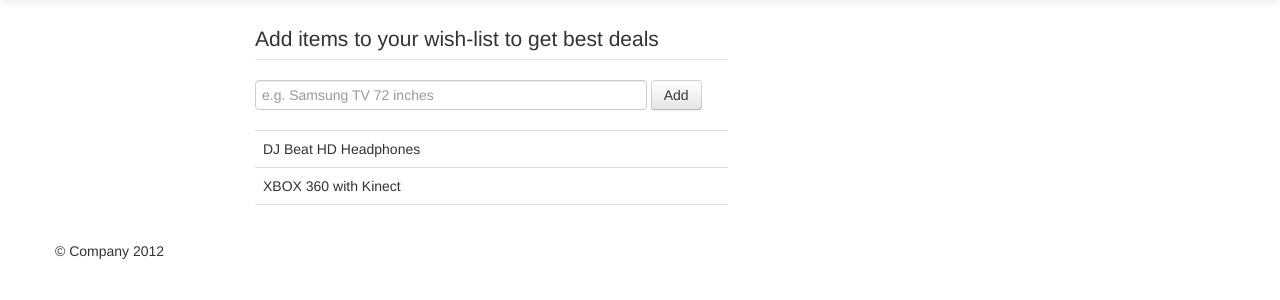
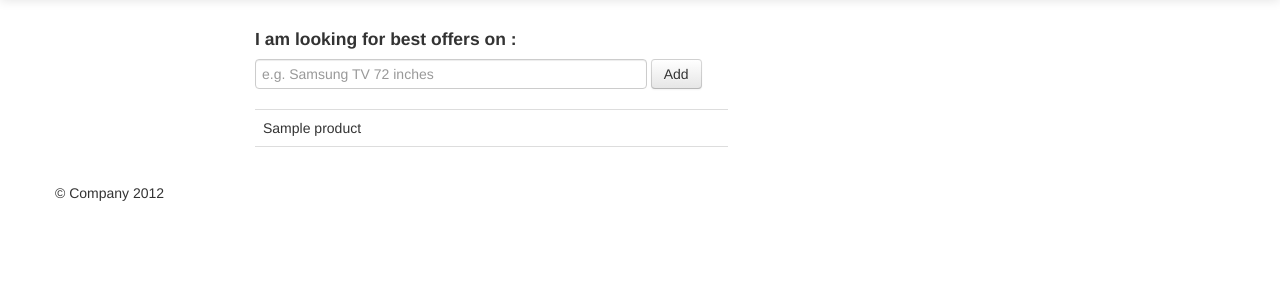
Before and after one commit to iamfaisalkhan/dealhunt, a CodeIgniter app: page /bbY/index.php/user/index in a window 1280 px wide. Shown: the part 41-341 px from the top of the page. Run offline with CodeIgniter, Linux system fonts and the light colour scheme; tables that the repository leaves empty hold one stand-in row (values such as "Sample post"); some libraries are stand-ins or nearby versions.

Commit message:
Save the list data to the database on form submit.

```diff
--- a/bbY/application/controllers/user.php
+++ b/bbY/application/controllers/user.php
@@ -2,18 +2,39 @@
 
 class User extends CI_Controller {
 
+   function __construct()
+   {
+      parent::__construct();
+
+      // For calling function like base_url
+      $this->load->helper('url');
+      $this->load->model('Products_model');
+   }
+
    public function index()
    {
-      $this->load->helper("url");
 
       $this->load->view("templates/header");
 
-      $this->load->view("user/user_view");
+      $products = $this->Products_model->get();
+      $data['products'] = $products;
 
-      $this->load->view("templates/footer");
+      // Load the associate view.
+      $this->load->view("user/user_view", $data);
+
+      // Load the footer
+      $this->load->view("templates/footer", $data);
    }
 
 
+   public function add()
+   {
+      if ($this->input->post('item') != FALSE)
+      {
+         $this->Products_model->add($this->input->post('item'));
+      }
+
+      redirect("/user/index");
+
+   }
 }
-
-?>
--- a/bbY/application/models/products_model.php
+++ b/bbY/application/models/products_model.php
@@ -7,7 +7,7 @@ class Products_model extends CI_Model
    {
       parent::__construct();
       $this->load->database();
-      $tablename = "products";
+      $this->tablename = "products";
    }
 
    /**
@@ -16,35 +16,35 @@ class Products_model extends CI_Model
     */
    public function add($name)
    {
-
+      $data = array('name' => $name);
+      $this->db->insert($this->tablename, $data);
    }
 
    /**
     *
-    * @param unknown $id
+    * @param $id if supplied, the method will only return that specific item.
+    * @poaram $by_recnet If TRUE order results by most recent item
     */
-   public function get($id = FALSE)
+   public function get($id = FALSE, $by_recent = TRUE)
    {
       $result = array();
 
       // Select everything
       if ($id == FALSE)
       {
-         $query = $this->db->select($tablename);
-         foreach ($query->result() as $row)
-         {
-            print $row->name;
-            print "<br>";
-         }
+         if ($by_recent == TRUE)
+            $this->db->order_by("id", "desc");
 
-         return;
+         $query = $this->db->get($this->tablename);
+
+         return $query->result();
       }
 
       // Select where id=$id
       $idnum = intval($id);
       if ($idnum <= 0) return FALSE;
 
-      $result = $this->db->get_where($tablename, array('id' => $id));
+      $result = $this->db->get_where($this->$tablename, array('id' => $id));
 
    }
 
--- a/bbY/application/views/user/user_view.php
+++ b/bbY/application/views/user/user_view.php
@@ -9,18 +9,29 @@
 
        <!--  Body  -->
        <div class="span6">
-          <form class="form-inline">
+          <h4> I am looking for best offers on : </h4>
+          <form class="form-inline" action="<?php echo base_url();?>/index.php/user/add" method="post">
              <fieldset>
-                <legend>Add items to your wish-list to get best deals</legend>
-                <input class="span10" type="text" placeholder="e.g. Samsung TV 72 inches">
+                <input class="span10" name="item" type="text" placeholder="e.g. Samsung TV 72 inches">
                 <button type="submit" class="btn">Add</button>
                </fieldset>
             </form>
             <table class="table">
             <tbody>
-            <tr><td> DJ Beat HD Headphones </td></tr>
-            <tr><td> XBOX 360 with Kinect </td></tr>
-            <tr><td></td></tr>
+
+               <!--  display all user products  -->
+               <?php foreach ($products as $product):?>
+               <tr><td> <?php echo $product->name?> </td></tr>
+               <?php endforeach;?>
+
+               <!--  if the prodcts list was empty -->
+               <?php if (count($products) == 0) : ?>
+               <tr><td> Add your favourite itesm to get great offers </td></tr>
+               <?php endif;?>
+
+               <!--  for display an extra line at the end of the table. -->
+               <tr><td></td></tr>
+
             </tbody>
             </table>
          </div>
```
